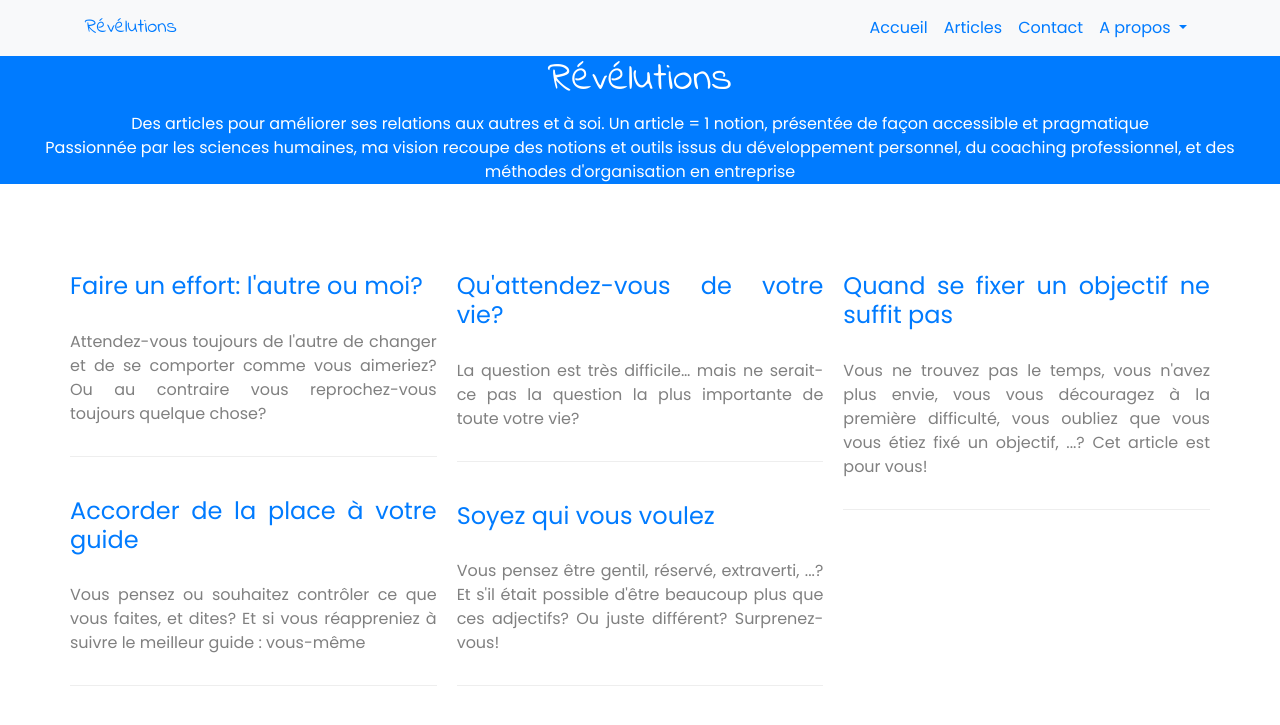
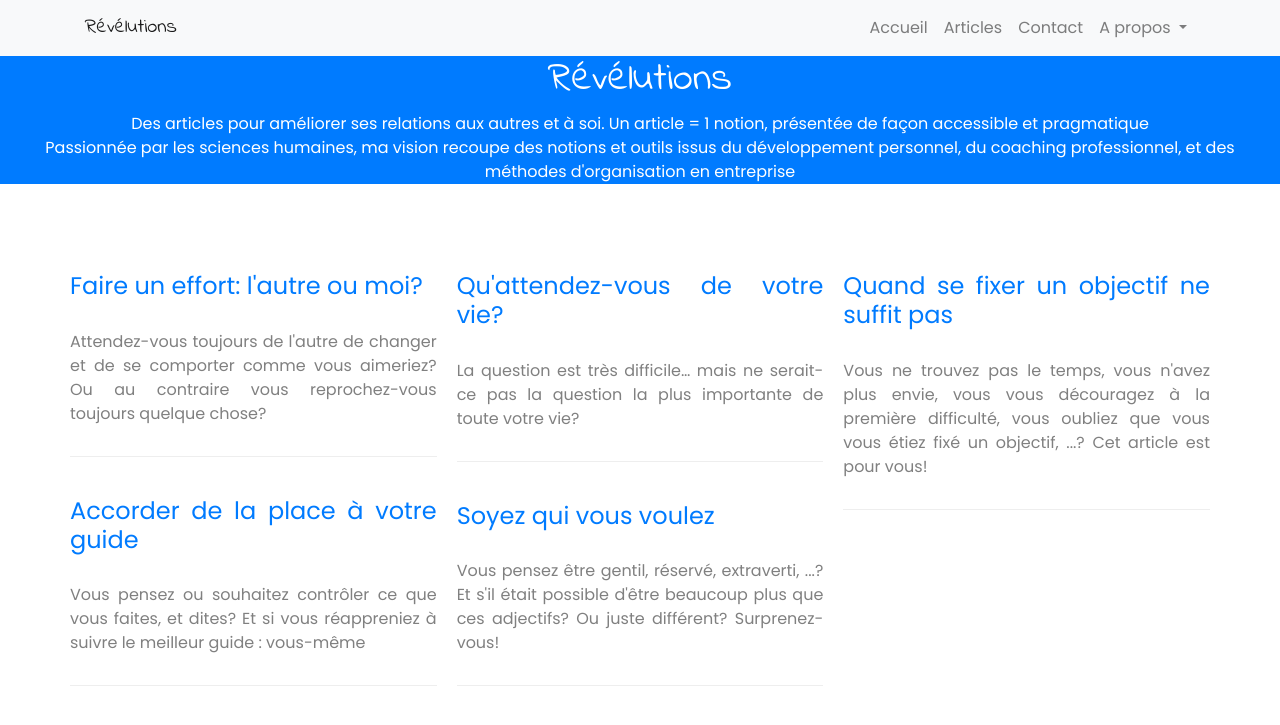
Before and after one commit to OrgaEvolutions/Nathoup.github.io, a Jekyll site: the page built from index.html, in a window 1280 px wide. Shown: the top 725 px of the page. Built offline with Jekyll 4.4.1, drawn with Linux system fonts in a browser that asks for light colours; nearby versions of some CDN libraries; some web fonts are replaced.

Commit message:
Update header.html

```diff
--- a/_includes/header.html
+++ b/_includes/header.html
@@ -1,8 +1,7 @@
 <!--modern business header-->
-<nav class="navbar navbar-expand-lg bg-light">
+<nav class="navbar navbar-expand-lg navbar-light bg-light">
       <div class="container">
             <a class="navbar-brand" href="/index.html" style="font-family: 'Indie Flower', cursive;">Révélutions</a>
-        <!--<a class="navbar-brand" href="/index.html">Start Bootstrap</a>-->
         <button class="navbar-toggler navbar-toggler-right" type="button" data-toggle="collapse" data-target="#navbarResponsive" aria-controls="navbarResponsive" aria-expanded="false" aria-label="Toggle navigation">
           <span class="navbar-toggler-icon"></span>
         </button>
```
